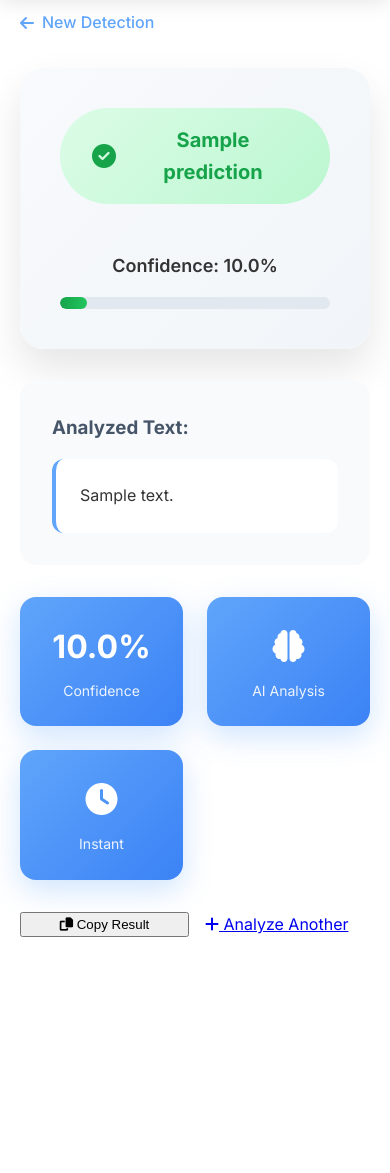
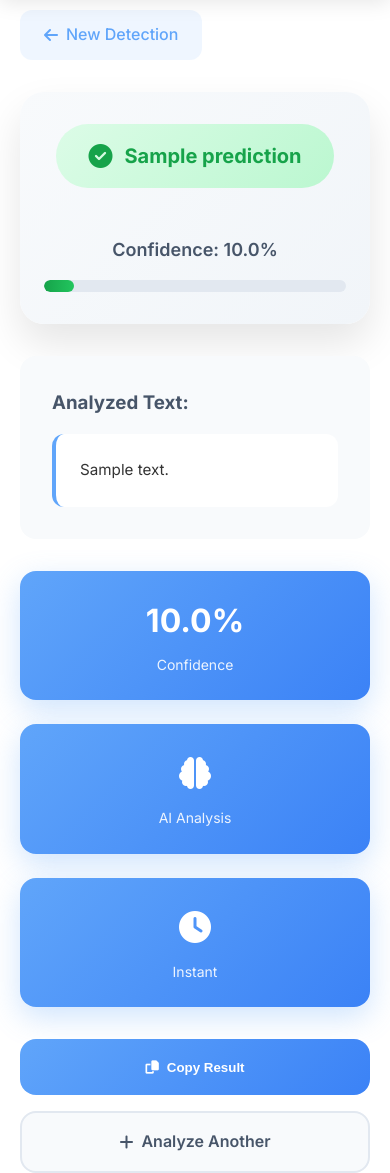
Before and after one commit to Aravindhraj-07/project--2, a Flask app: template template/result.html in a window 390 px wide. Shown: the part 70-1243 px from the top of the page. Before the commit the page ends 1007 px from the top, so only its background shows below. Run offline with Flask 3, Linux system fonts and the light colour scheme; the template is opened without the code that fills it: most values are stand-ins (such as "Sample title", 1, 10 or a date in 2020).

Commit message:
Added new changes

```diff
--- a/static/css/style.css
+++ b/static/css/style.css
@@ -139,6 +139,10 @@ body {
     transition: all 0.3s ease;
 }
 
+#newsText::placeholder {
+    color: rgba(255, 255, 255, 0.7);
+}
+
 #newsText:focus {
     outline: none;
     border-color: #60a5fa;
@@ -231,11 +235,16 @@ body {
     color: #60a5fa;
     text-decoration: none;
     font-weight: 500;
-    transition: color 0.3s ease;
+    padding: 0.75rem 1.5rem;
+    border-radius: 12px;
+    transition: all 0.3s ease;
+    background: rgba(96, 165, 250, 0.1);
 }
 
 .back-btn:hover {
     color: #3b82f6;
+    background: rgba(96, 165, 250, 0.2);
+    transform: translateX(-4px);
 }
 
 .result-container {
@@ -285,6 +294,7 @@ body {
     font-size: 1.125rem;
     font-weight: 600;
     margin-bottom: 1rem;
+    color: #475569;
 }
 
 .meter {
@@ -319,6 +329,7 @@ body {
     border-radius: 12px;
     border-left: 4px solid #60a5fa;
     line-height: 1.6;
+    font-size: 0.95rem;
 }
 
 .stats-grid {
@@ -335,6 +346,11 @@ body {
     border-radius: 16px;
     text-align: center;
     box-shadow: 0 10px 30px rgba(96, 165, 250, 0.3);
+    transition: transform 0.3s ease;
+}
+
+.stat-card:hover {
+    transform: translateY(-4px);
 }
 
 .stat-number {
@@ -360,4 +376,83 @@ body {
 
 .btn-primary, .btn-secondary {
     flex: 1;
-    min
+    padding: 1rem 2rem;
+    border-radius: 16px;
+    font-weight: 600;
+    text-decoration: none;
+    display: inline-flex;
+    align-items: center;
+    justify-content: center;
+    gap: 8px;
+    transition: all 0.3s ease;
+    min-height: 56px;
+}
+
+.btn-primary {
+    background: linear-gradient(135deg, #60a5fa, #3b82f6);
+    color: white;
+    border: none;
+    cursor: pointer;
+}
+
+.btn-primary:hover {
+    transform: translateY(-2px);
+    box-shadow: 0 15px 30px rgba(96, 165, 250, 0.4);
+}
+
+.btn-secondary {
+    background: #f8fafc;
+    color: #475569;
+    border: 2px solid #e2e8f0;
+}
+
+.btn-secondary:hover {
+    background: #f1f5f9;
+    transform: translateY(-2px);
+}
+
+/* Alerts */
+.alert {
+    padding: 1rem 1.5rem;
+    border-radius: 12px;
+    margin-bottom: 1.5rem;
+    font-weight: 500;
+}
+
+.alert-error {
+    background: #fee2e2;
+    color: #dc2626;
+    border: 1px solid #fecaca;
+}
+
+.alert-success {
+    background: #dcfce7;
+    color: #16a34a;
+    border: 1px solid #bbf7d0;
+}
+
+/* Responsive */
+@media (max-width: 768px) {
+    .detection-card {
+        padding: 2rem 1.5rem;
+        margin: 0 1rem 4rem;
+    }
+
+    .action-buttons {
+        flex-direction: column;
+    }
+
+    .stats-grid {
+        grid-template-columns: repeat(3, 1fr);
+    }
+}
+
+@media (max-width: 480px) {
+    .stats-grid {
+        grid-template-columns: 1fr;
+    }
+
+    .result-header {
+        padding: 2rem 1.5rem;
+    }
+}
```
